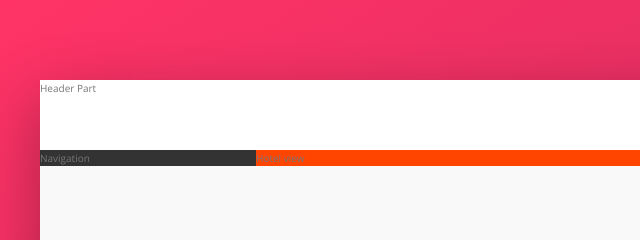
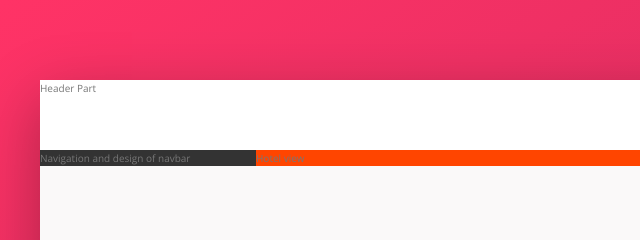
Before and after one commit to mustafizrahman8807/Trillo, a website: page index.html in a window 1280 px wide. Shown: the top 240 px of the page, 0-640 px from the left. Drawn offline with nearby package versions, Linux system fonts and the light colour scheme.

Commit message:
index.html has been added with new codes.

```diff
--- a/index.html
+++ b/index.html
@@ -17,7 +17,7 @@
     </header>
     <div class="content">
         <nav class="sidebar">
-            Navigation
+            Navigation and design of navbar
         </nav>
         <main class="hotel-view">
             Hotel view
```
